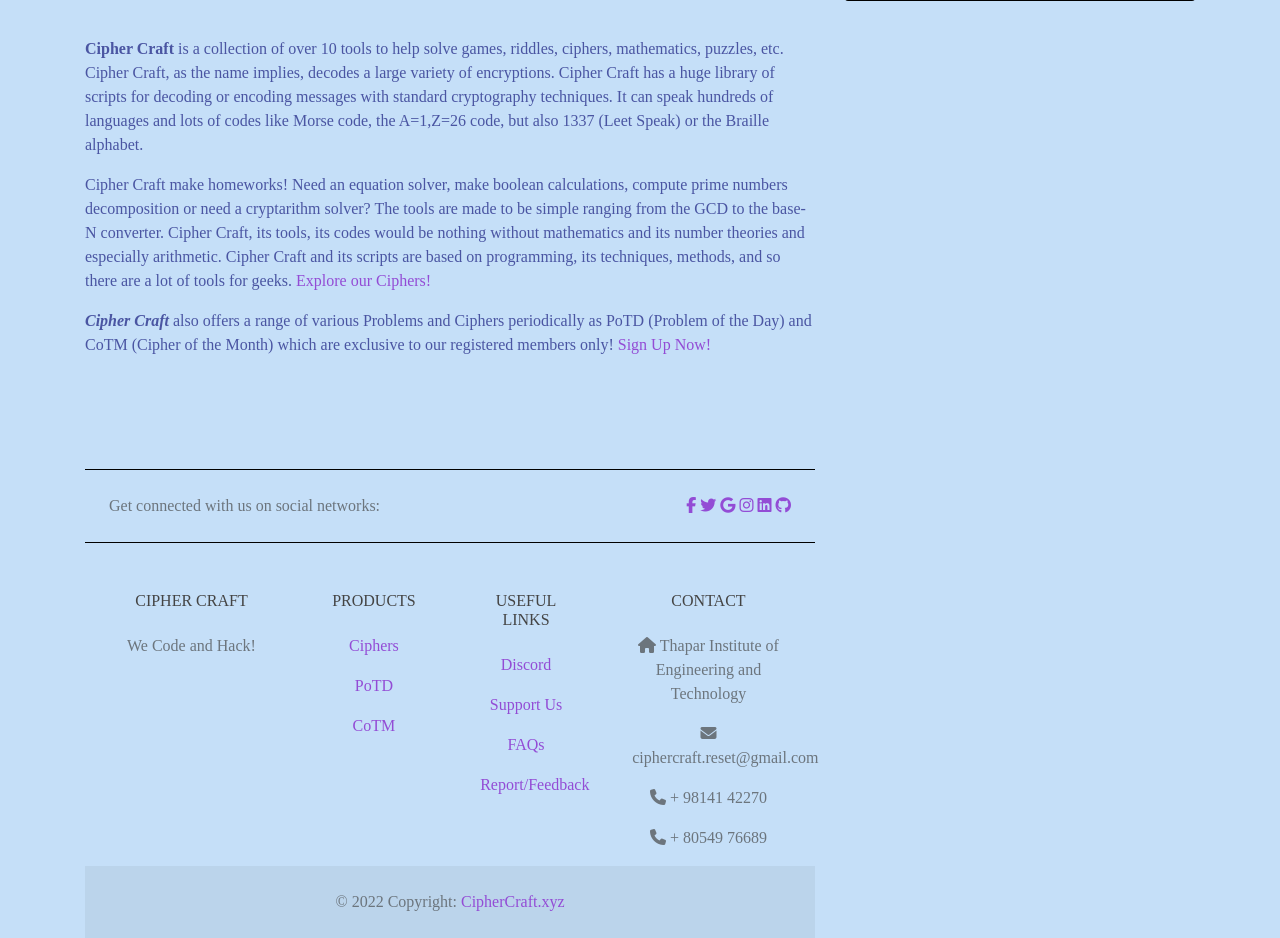
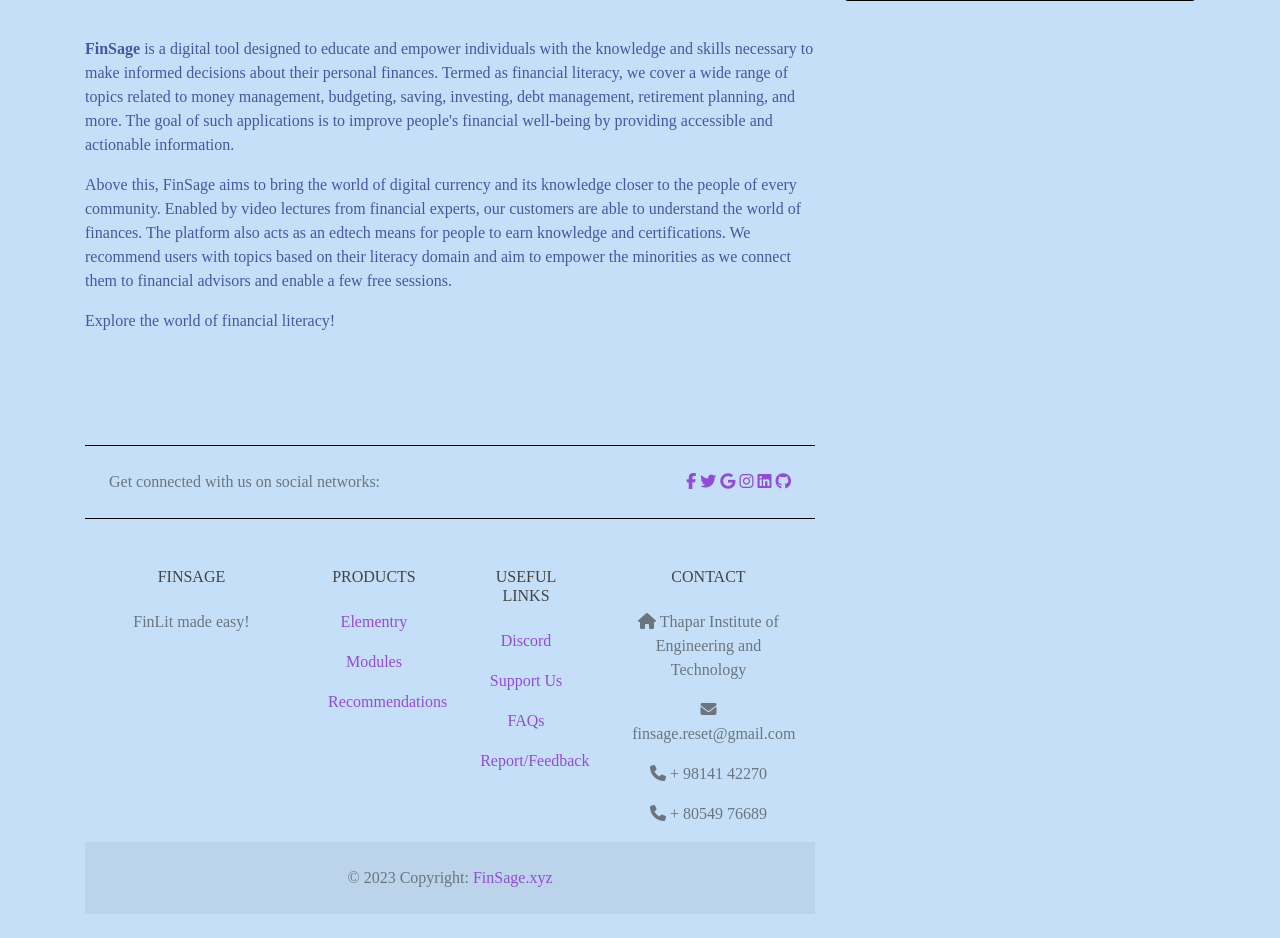
Before and after one commit to KunalDemla/FinSage, a Django app: template FinSage/home/templates/home/index.html in a window 1280 px wide. Shown: the part 447-1385 px from the top of the page. After the commit the page ends 1361 px from the top, so only its background shows below. Run offline with Django 4.2, Linux system fonts and the light colour scheme; the template is opened without the code that fills it, so the values that code supplies are empty; some libraries are stand-ins or nearby versions; some web fonts are replaced.

Commit message:
UI Changes

```diff
--- a/FinSage/home/templates/home/index.html
+++ b/FinSage/home/templates/home/index.html
@@ -3,24 +3,23 @@
     <img src="https://cdn.discordapp.com/attachments/836533604367597568/1039589275949351002/FullLogo.png" width="65%" class="img-fluid mx-auto d-block" alt="Logo">
     <div class="mt-5">
         <p>
-            <b>Cipher Craft</b> is a collection of over 10 tools to help solve games, riddles, ciphers, mathematics, puzzles, etc.
-            Cipher Craft, as the name implies, decodes a large variety of encryptions. Cipher Craft has a huge library of scripts for decoding or encoding messages with standard cryptography techniques.
-            It can speak hundreds of languages and lots of codes like Morse code, the A=1,Z=26 code, but also 1337 (Leet Speak) or the Braille alphabet.
+         <b> FinSage </b> is a digital tool designed to educate and empower individuals with the knowledge and skills necessary to make informed decisions about their personal finances.  Termed as financial literacy, we cover a wide range of topics related to money management, budgeting, saving, investing, debt management, retirement planning, and more. The goal of such applications is to improve people's financial well-being by providing accessible and actionable information.
+
         </p>
         <p>
-            Cipher Craft make homeworks! Need an equation solver, make boolean calculations, compute prime numbers decomposition or need a cryptarithm solver? The tools are made to be simple ranging from the GCD to the base-N converter.
-            Cipher Craft, its tools, its codes would be nothing without mathematics and its number theories and especially arithmetic. Cipher Craft and its scripts are based on programming, its techniques, methods, and so there are a lot of tools for geeks.
-            <a href="{% url 'cipher_list'%}">
-                Explore our Ciphers!
-            </a>
+          Above this, FinSage aims to bring the world of digital currency and its knowledge closer to the people of every community. Enabled by video lectures from financial experts, our customers are able to understand the world of finances. The platform also acts as an edtech means for people to earn knowledge and certifications. We recommend users with topics based on their literacy domain and aim to empower the minorities as we connect them to financial advisors and enable a few free sessions.
+
+
         </p>
+
+        <p>Explore the world of financial literacy!</p>
     </div>
     <div class="pb-5">
         <p>
-            <b><i>Cipher Craft</i></b> also offers a range of various Problems and Ciphers periodically as PoTD (Problem of the Day) and CoTM (Cipher of the Month) which are exclusive to our registered members only!
+            <!-- <b><i>Cipher Craft</i></b> also offers a range of various Problems and Ciphers periodically as PoTD (Problem of the Day) and CoTM (Cipher of the Month) which are exclusive to our registered members only!
             <a href="{% url 'user_register'%}">
                 Sign Up Now!
-            </a>
+            </a> -->
         </p>
     </div>
 
@@ -67,10 +66,10 @@
               <div class="col-md-3 col-lg-4 col-xl-3 mx-auto mb-4">
                 <!-- Content -->
                 <h6 class="text-uppercase fw-bold mb-4">
-                  Cipher Craft
+                  FinSage
                 </h6>
                 <p>
-                  We Code and Hack!
+                  FinLit made easy!
                 </p>
               </div>
               <!-- Grid column -->
@@ -82,13 +81,13 @@
                   Products
                 </h6>
                 <p>
-                  <a href="{% url 'cipher_list'%}" class="text-reset">Ciphers</a>
+                  <a href="{% url 'cipher_list'%}" class="text-reset">Elementry</a>
                 </p>
                 <p>
-                  <a href="#!" class="text-reset">PoTD</a>
+                  <a href="#!" class="text-reset">Modules</a>
                 </p>
                 <p>
-                  <a href="#!" class="text-reset">CoTM</a>
+                  <a href="#!" class="text-reset">Recommendations</a>
                 </p>
               </div>
               <!-- Grid column -->
@@ -121,7 +120,7 @@
                 <p><i class="fas fa-home me-3"></i> Thapar Institute of Engineering and Technology</p>
                 <p>
                   <i class="fas fa-envelope me-3"></i>
-                  ciphercraft.reset@gmail.com
+                  finsage.reset@gmail.com
                 </p>
                 <p><i class="fas fa-phone me-3"></i> + 98141 42270</p>
                 <p><i class="fas fa-phone me-3"></i> + 80549 76689</p>
@@ -135,8 +134,8 @@
 
         <!-- Copyright -->
         <div class="text-center p-4" style="background-color: rgba(0, 0, 0, 0.05);">
-          © 2022 Copyright:
-          <a class="text-reset fw-bold" href="#">CipherCraft.xyz</a>
+          © 2023 Copyright:
+          <a class="text-reset fw-bold" href="#">FinSage.xyz</a>
         </div>
         <!-- Copyright -->
       </footer>
```
